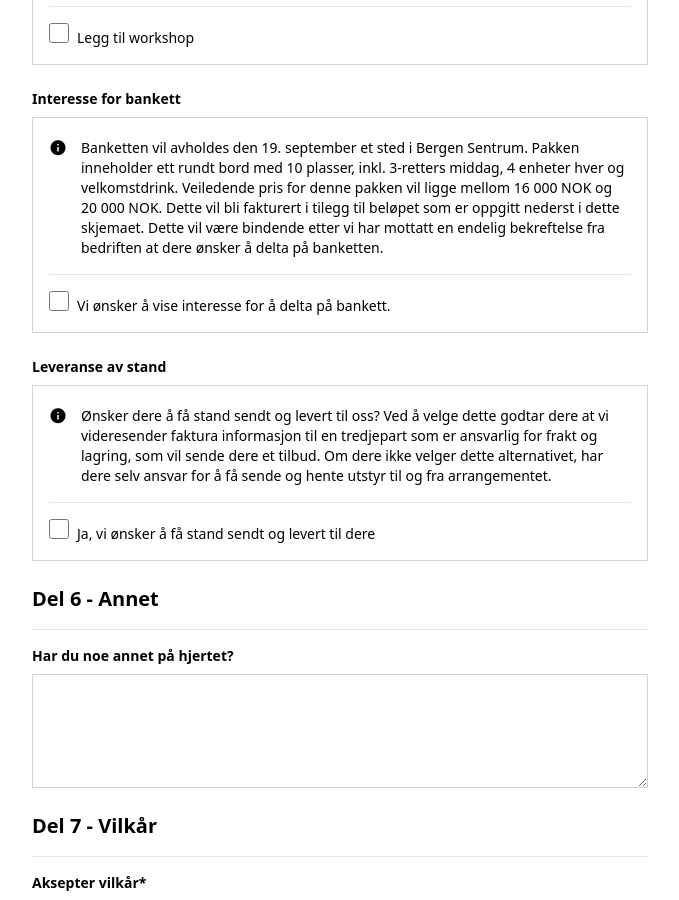
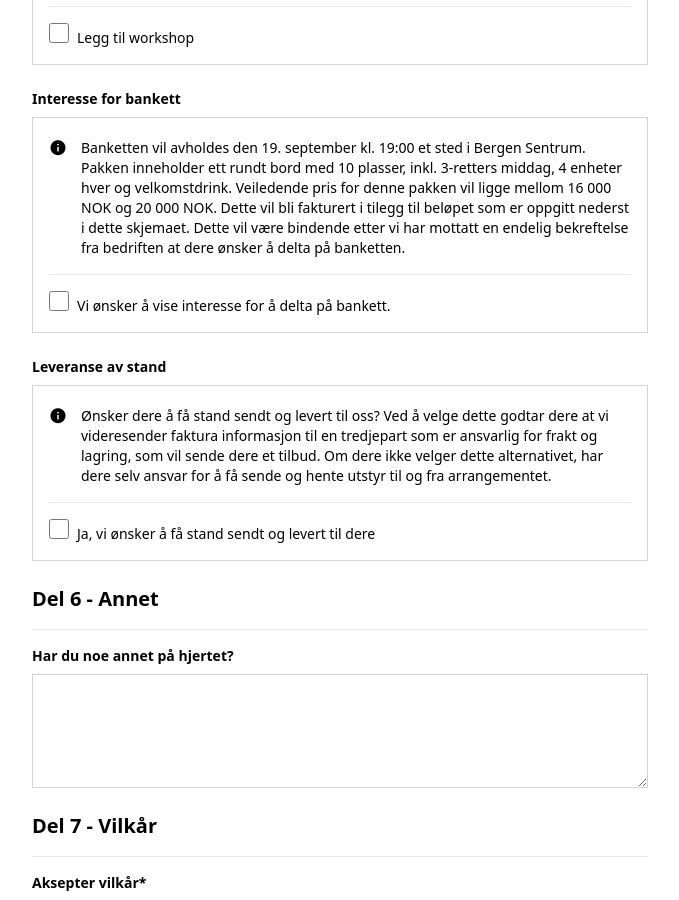
Before and after one commit to echo-karriere/forms, a Next.js app: page /karrieredagene2024 in a window 1280 px wide. Shown: the part 3000-3900 px from the top of the page, without its empty margins (300-979 px from the left). Built offline with nearby package versions, Linux system fonts and the light colour scheme.

Commit message:
La til tid

```diff
--- a/components/KD24.js
+++ b/components/KD24.js
@@ -409,7 +409,7 @@ export default function Home() {
               <p>
                 <i className="ri-information-fill text-lg mt-12 mr-2 "></i>
                 <p className="ml-8 -mt-6">
-                  Banketten vil avholdes den 19. september et sted i Bergen
+                  Banketten vil avholdes den 19. september kl. 19:00 et sted i Bergen
                   Sentrum. Pakken inneholder ett rundt bord med 10 plasser,
                   inkl. 3-retters middag, 4 enheter hver og velkomstdrink.
                   Veiledende pris for denne pakken vil ligge mellom 16 000 NOK
```
